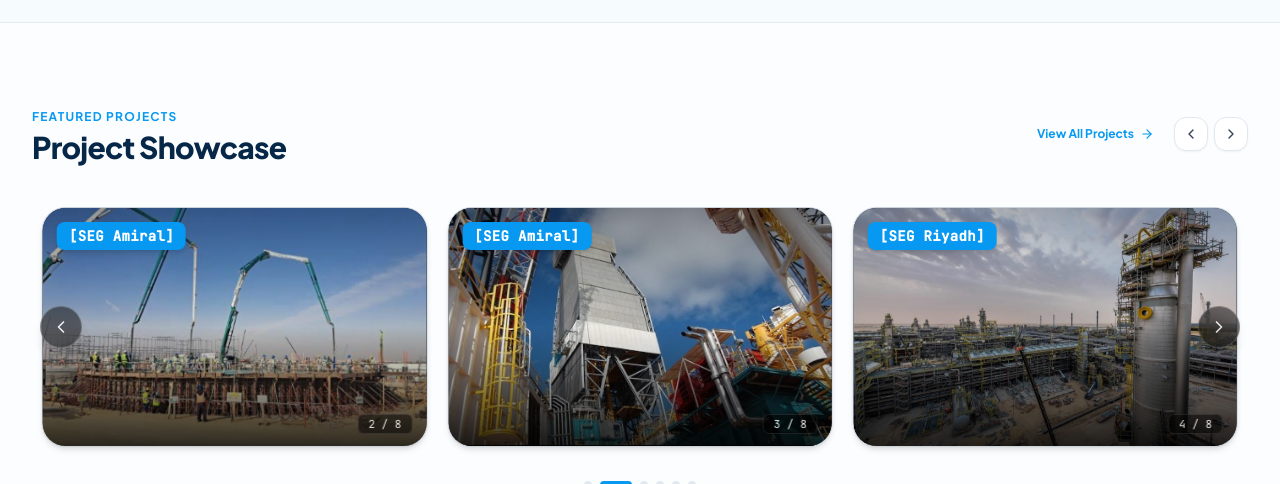
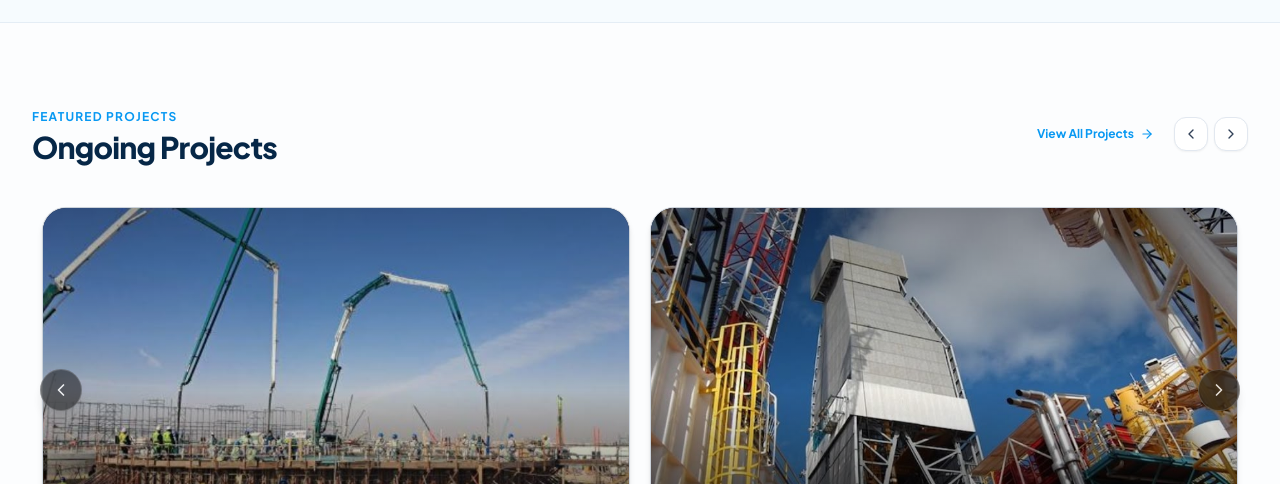
Before and after one commit to Darkmediawebhost/SANIVATE, a React (Vite) app: page / in a window 1280 px wide. Shown: the part 3920-4404 px from the top of the page. Built offline with nearby package versions, Linux system fonts and the light colour scheme.

Commit message:
second commit 4

```diff
--- a/src/components/home/ProjectShowcase.tsx
+++ b/src/components/home/ProjectShowcase.tsx
@@ -73,7 +73,7 @@ export const ProjectShowcase: React.FC<ProjectShowcaseProps> = ({ onNavigate })
       } else if (window.innerWidth < 1024) {
         setVisibleCount(2);
       } else {
-        setVisibleCount(3);
+        setVisibleCount(2);
       }
     };
     handleResize();
@@ -136,7 +136,7 @@ export const ProjectShowcase: React.FC<ProjectShowcaseProps> = ({ onNavigate })
               FEATURED PROJECTS
             </span>
             <h2 className="text-2xl sm:text-3xl font-black text-[#062747] tracking-tight mt-0.5">
-              Project Showcase
+              Ongoing Projects
             </h2>
           </div>
 
@@ -205,22 +205,22 @@ export const ProjectShowcase: React.FC<ProjectShowcaseProps> = ({ onNavigate })
                   <div className="absolute inset-0 bg-gradient-to-t from-black/80 via-transparent to-black/30 pointer-events-none" />
 
                   {/* ONLY Project Name Overlay Badge */}
-                  <div className="absolute top-3.5 left-3.5 right-3.5 flex items-center justify-between gap-2 pointer-events-none">
+                  {/* <div className="absolute top-3.5 left-3.5 right-3.5 flex items-center justify-between gap-2 pointer-events-none">
                     <span className="bg-[#0798F2] px-3 py-1 rounded-lg text-white font-mono font-bold text-xs sm:text-sm tracking-wide shadow-md">
-                      [{slide.name}]
+                      {slide.name}
                     </span>
 
                     <span className="bg-black/60 backdrop-blur-md p-1.5 rounded-lg text-white opacity-0 group-hover:opacity-100 transition-opacity">
                       <Maximize2 className="w-3.5 h-3.5" />
                     </span>
-                  </div>
+                  </div> */}
 
                   {/* Bottom Counter Pill */}
-                  <div className="absolute bottom-3 right-3.5 pointer-events-none">
+                  {/* <div className="absolute bottom-3 right-3.5 pointer-events-none">
                     <span className="text-[11px] font-mono text-white/90 bg-black/50 backdrop-blur-sm px-2.5 py-0.5 rounded-md border border-white/10">
                       {idx + 1} / {PROJECT_SLIDES.length}
                     </span>
-                  </div>
+                  </div> */}
                 </div>
               </div>
             ))}
--- a/src/data/projects.ts
+++ b/src/data/projects.ts
@@ -18,7 +18,7 @@ export interface ProjectItem {
 export const PROJECTS_DATA: ProjectItem[] = [
   {
     id: "hyundai-amiral",
-    name: "Hyundai NSC / Hyundai Amiral",
+    name: "Hyundai Nsc / Hyundai Amiral",
     client: "Hyundai Engineering Co., Ltd.",
     partner: "SATORP / SINOPEC",
     category: "Heavy Lifting & Petrochemical",
@@ -144,7 +144,7 @@ export const PROJECTS_DATA: ProjectItem[] = [
   },
   {
     id: "sinopec-rastanura",
-    name: "SINOPEC RASTANURA",
+    name: "Sinopec Rastanura",
     client: "SINOPEC",
     partner: "Saudi Aramco Operations",
     category: "Downstream Refining & Maintenance",
```
